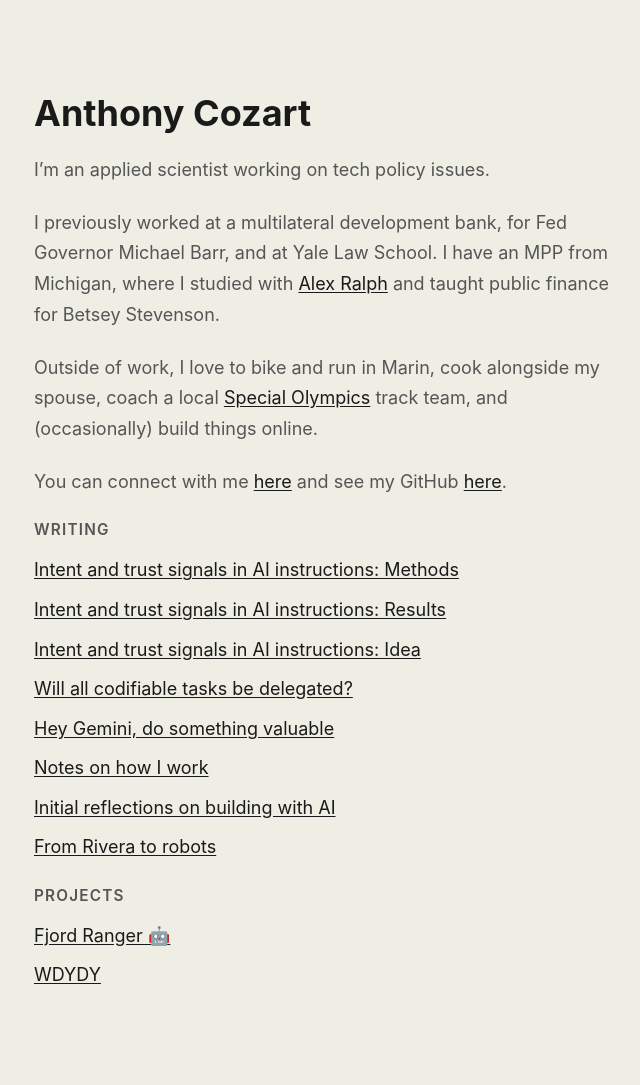
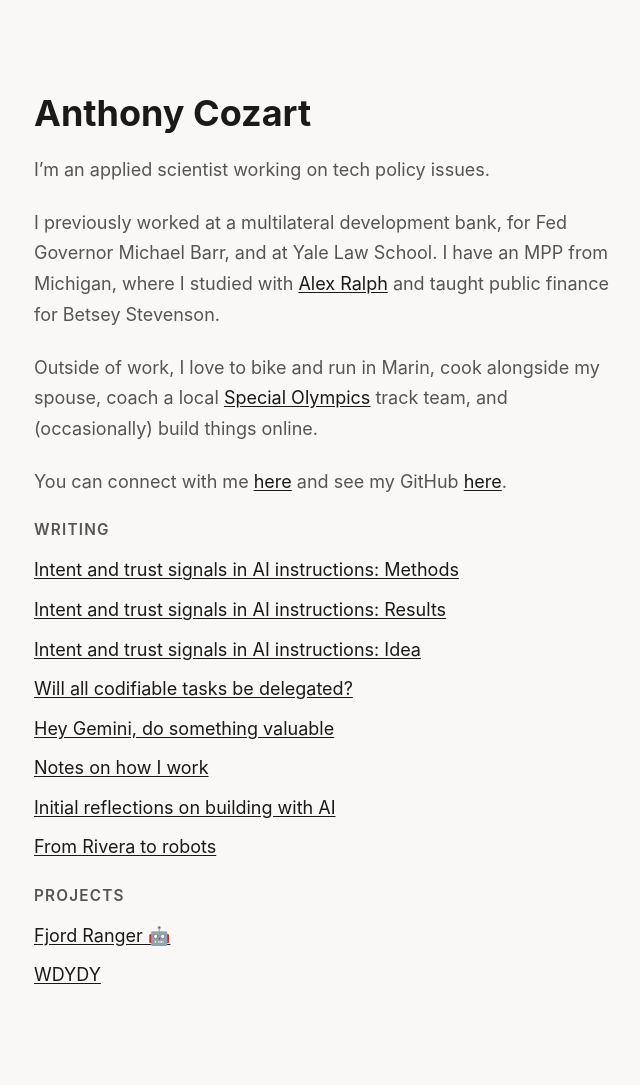
Before and after one commit to anthonycozart/anthonycozart.github.io, a Jekyll site: the page built from index.md, in a window 1280 px wide. Shown: the whole page, without its empty margins (313-953 px from the left). Built offline with Jekyll 4.4.1, drawn with Linux system fonts in a browser that asks for light colours.

Commit message:
revert color change, that was terrible

```diff
--- a/assets/css/style.scss
+++ b/assets/css/style.scss
@@ -8,7 +8,7 @@ $mono: "Monaco", "Menlo", "Consolas", monospace;
 
 $text: #1a1a1a;
 $text-light: #555;
-$bg: #EFEEE5;
+$bg: #FAF8F6;
 $border: #e5e5e5;
 $link: #1a1a1a;
 
```
